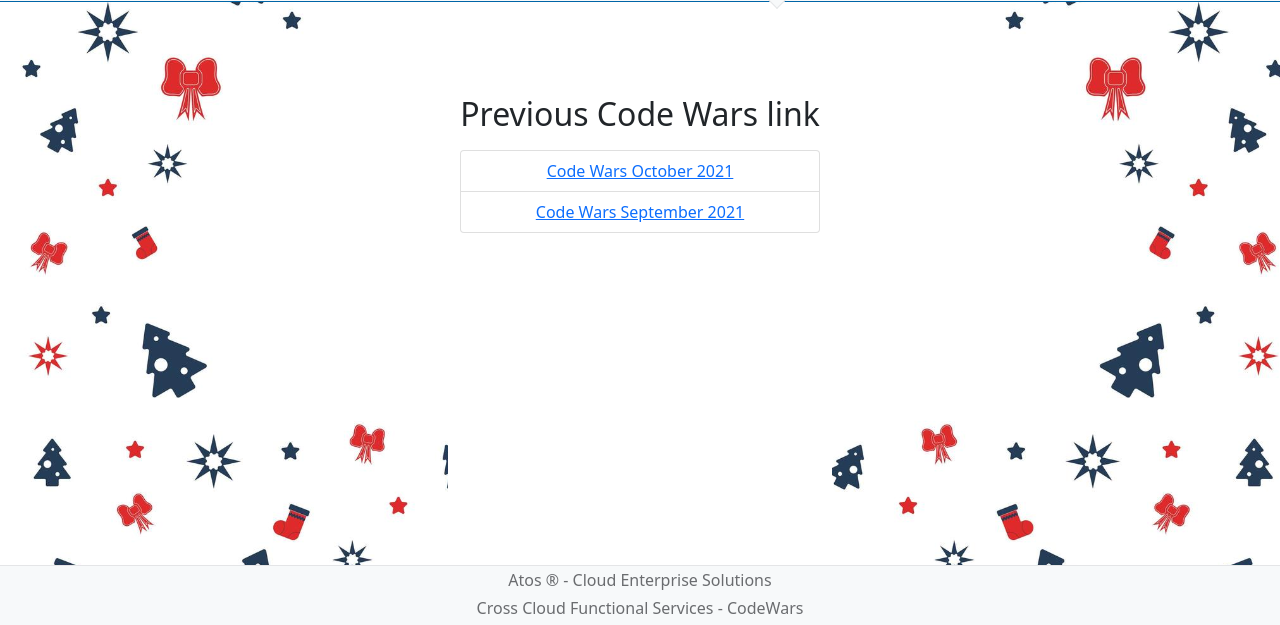
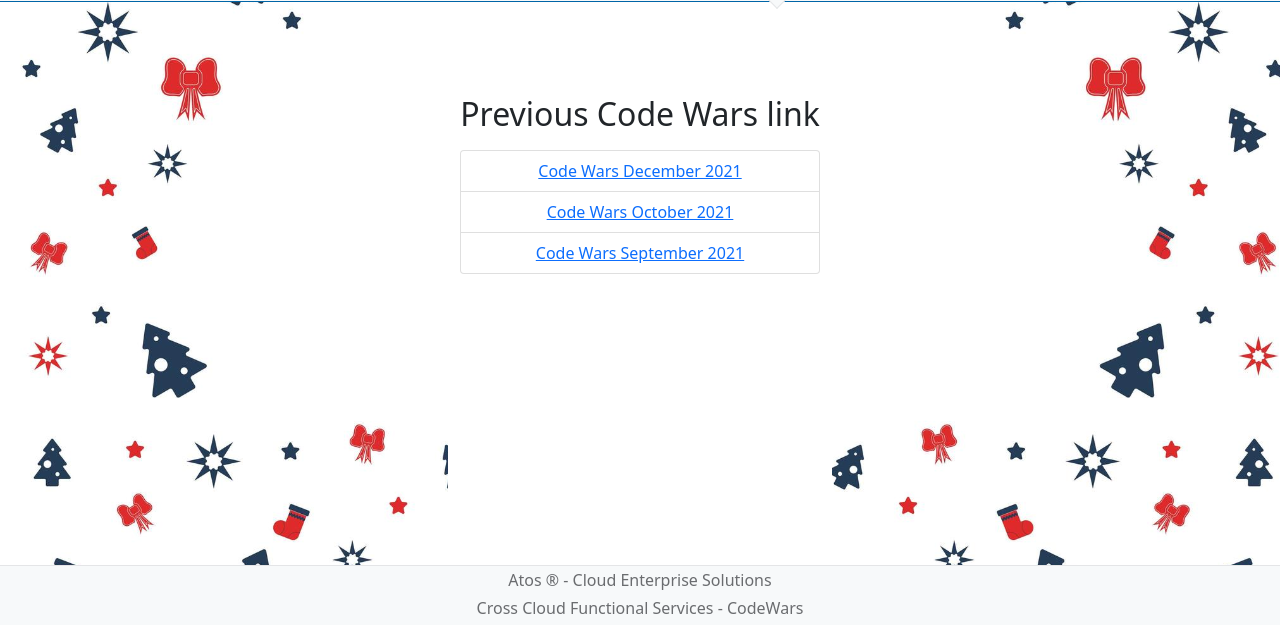
Before and after one commit to AtosCodeWars/CodeWars-February, a plain HTML site: page pages/previous.html in a window 1280 px wide. Shown: the part 209-834 px from the top of the page. Drawn offline with Linux system fonts and the light colour scheme.

Commit message:
Update previous.html

```diff
--- a/pages/previous.html
+++ b/pages/previous.html
@@ -25,18 +25,15 @@
 
             <div class="list-group">
                 <button type="button" class="list-group-item list-group-item-action">
+                    <a target=”_blank” href='https://atoscodewars.github.io/CodeWars-december//'>Code Wars December 2021</a>
+                </button>
+                <button type="button" class="list-group-item list-group-item-action">
                     <a target=”_blank” href='https://andresmontemayorsalinas.github.io/CodeWarsOctober/'>Code Wars October 2021</a>
                 </button>
                 <button type="button" class="list-group-item list-group-item-action">
                     <a target=”_blank” href='https://andresmontemayorsalinas.github.io/CodeWarsSeptember/'>Code Wars September 2021</a>
                 </button>
               </div>
-
-
-
-
-
-
 
         </section>
         <footer>
```
